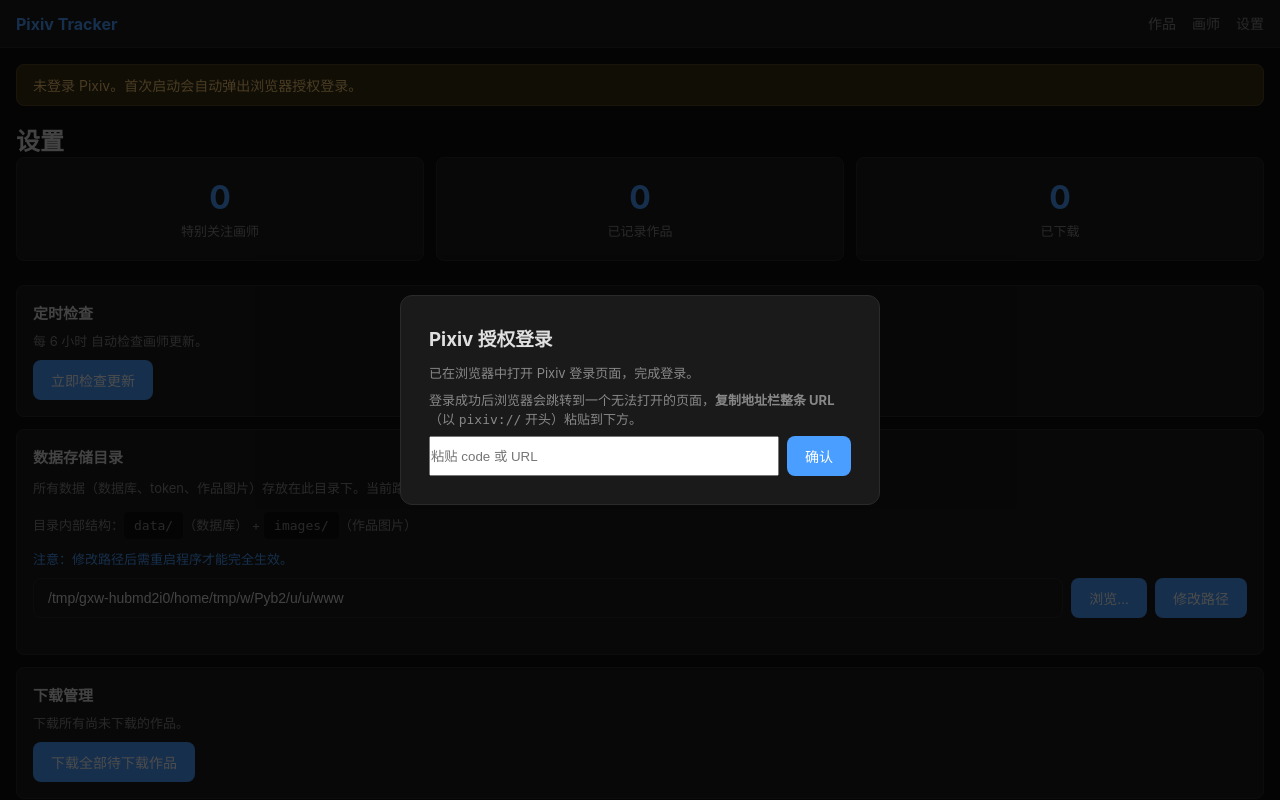
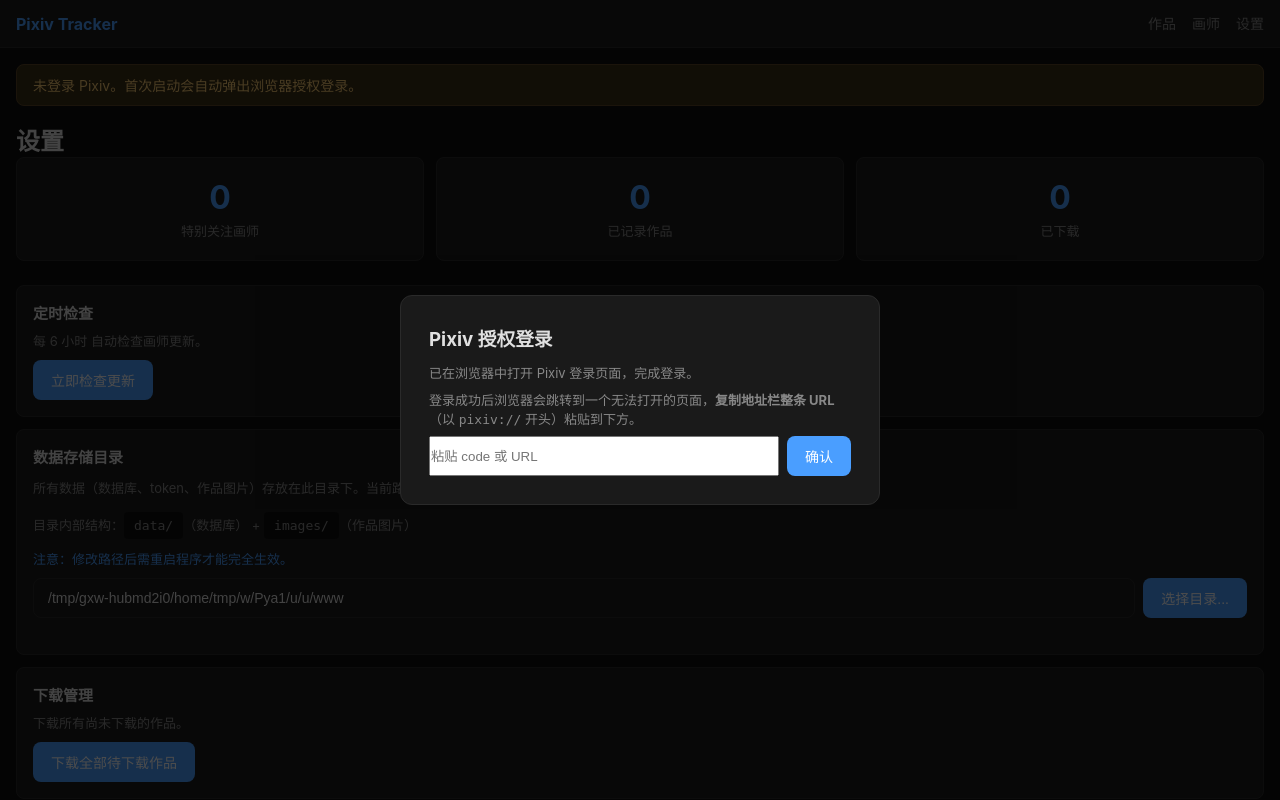
Before and after one commit to prince-dulb/pixiv-tracking-tool, a FastAPI app: page /settings in a window 1280 px wide. Run offline with FastAPI, Linux system fonts and the light colour scheme.

Commit message:
ux: 浏览和修改路径合二为一「选择目录...」

```diff
--- a/app/src/templates/settings.html
+++ b/app/src/templates/settings.html
@@ -41,9 +41,8 @@
     <p style="color:#888;font-size:13px;">目录内部结构：<code>data/</code>（数据库） + <code>images/</code>（作品图片）</p>
     <p style="color:var(--accent);font-size:13px;">注意：修改路径后需重启程序才能完全生效。</p>
     <form method="post" action="/settings/change-path" class="add-form" id="change-path-form">
-        <input type="text" name="new_path" id="new_path" placeholder="输入新路径，如 D:/pixiv_data" value="{{ data_root }}">
-        <button type="button" id="browse-btn">浏览...</button>
-        <button type="submit" id="apply-btn">修改路径</button>
+        <input type="text" name="new_path" id="new_path" placeholder="输入路径或点击右侧按钮选择" value="{{ data_root }}">
+        <button type="button" id="browse-btn">选择目录...</button>
     </form>
 </div>
 
@@ -61,7 +60,7 @@ document.getElementById('browse-btn').addEventListener('click', async () => {
         }
     } catch (e) {
         console.error(e);
-        btn.textContent = '浏览...';
+        btn.textContent = '选择目录...';
         btn.disabled = false;
     }
 });
```
